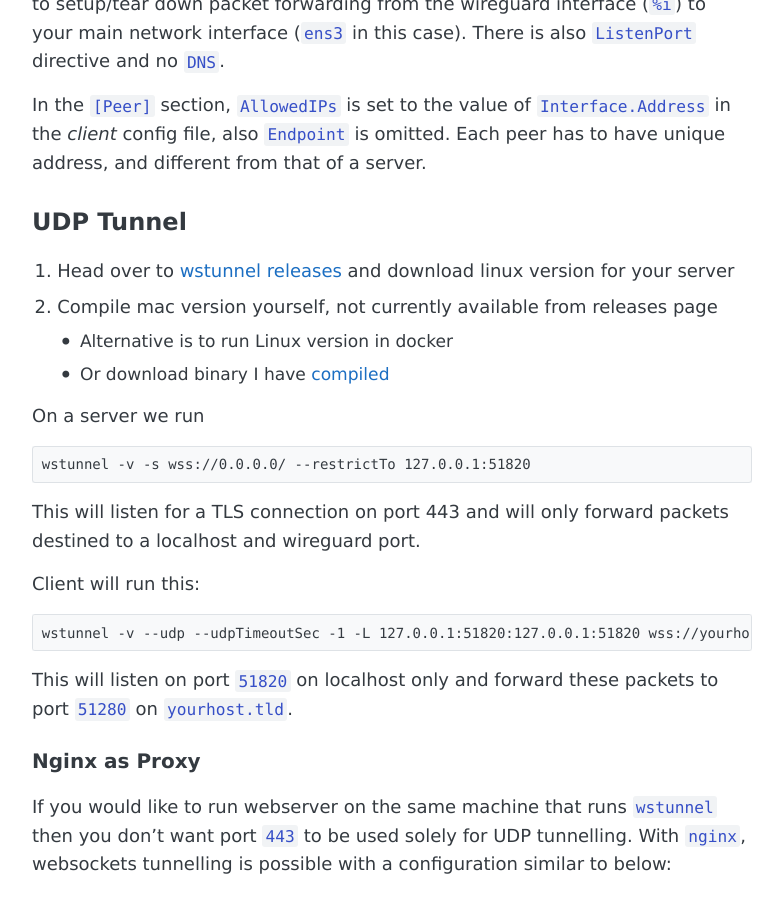
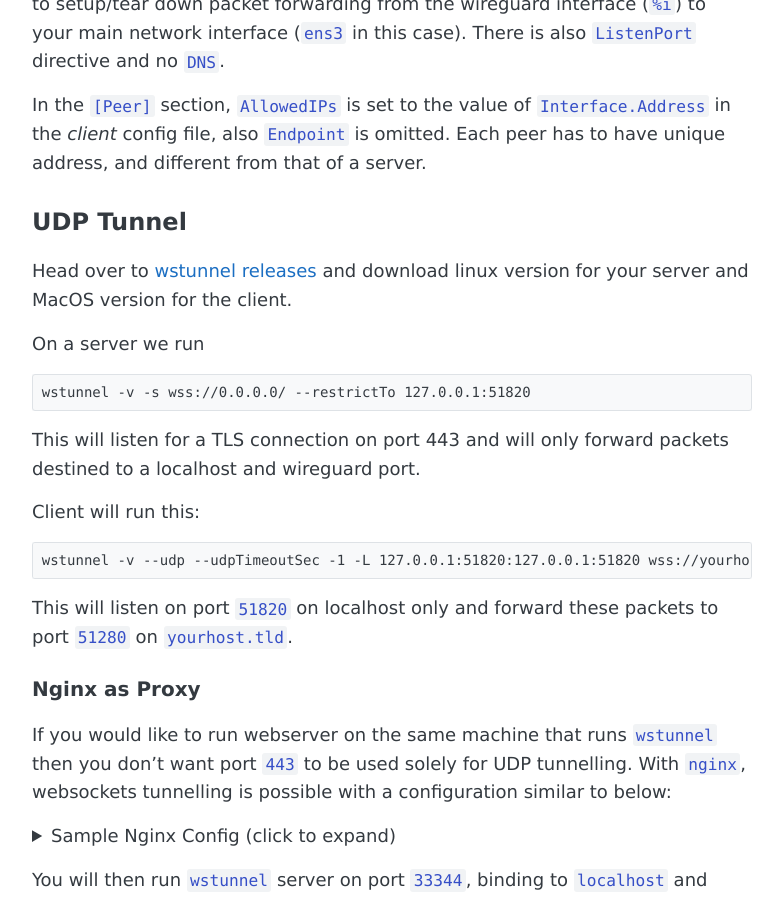
Before and after one commit to Kirill888/notes, a Jekyll site: the page built from _posts/2019-01-05-wireguard-via-websocket.md, in a window 1280 px wide and 900 px high, scrolled down 1737 px. Shown: the whole window, without its empty margins (248-1031 px from the left). Built offline with Jekyll 4.4.1, drawn with Linux system fonts in a browser that asks for light colours.

Commit message:
Update wstunnel download instructions
MacOS build is now available directly from wstunnel/releases

```diff
--- a/_posts/2019-01-05-wireguard-via-websocket.md
+++ b/_posts/2019-01-05-wireguard-via-websocket.md
@@ -80,10 +80,8 @@ unique address, and different from that of a server.
 
 ## UDP Tunnel
 
-1. Head over to [wstunnel releases](https://github.com/erebe/wstunnel/releases/) and download linux version for your server
-2. Compile mac version yourself, not currently available from releases page
-   - Alternative is to run Linux version in docker
-   - Or download binary I have [compiled](https://github.com/Kirill888/notes/releases/tag/wg-tunnel-update)
+Head over to [wstunnel releases](https://github.com/erebe/wstunnel/releases/)
+and download linux version for your server and MacOS version for the client.
 
 On a server we run
 
```
